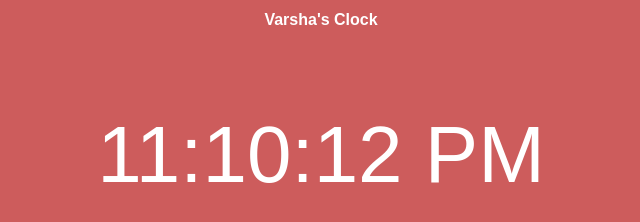
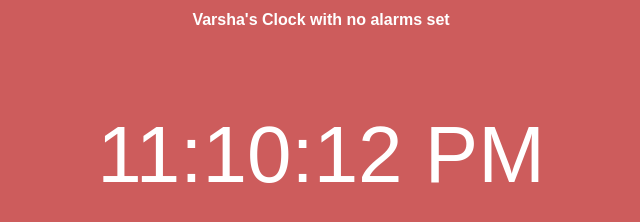
Before and after one commit to vroopred/HTMLClock, a plain HTML site: page index.html in a window 1280 px wide. Shown: the whole page, without its empty margins (319-959 px from the left). Drawn offline with nearby package versions, Linux system fonts and the light colour scheme.

Commit message:
No Alarms Set

```diff
--- a/index.html
+++ b/index.html
@@ -4,11 +4,13 @@
 		<title>Lab 2</title>
 		<meta charset = "UTF-8">
 		<link href="css/clock.css" rel="stylesheet" type="text/css">
+		<script src="https://ajax.googleapis.com/ajax/libs/jquery/1.11.1/jquery.min.js">
+</script>
 		<script src="js/clock.js"></script>
 	</head>
 
 	<body onload = "getTime()">
-		<h1>Varsha's Clock</h1>
+		<h1>Varsha's Clock with no alarms set</h1>
 		<p class = "clockText" id = "clock"> </p>
 	</body>
 </html>
```
